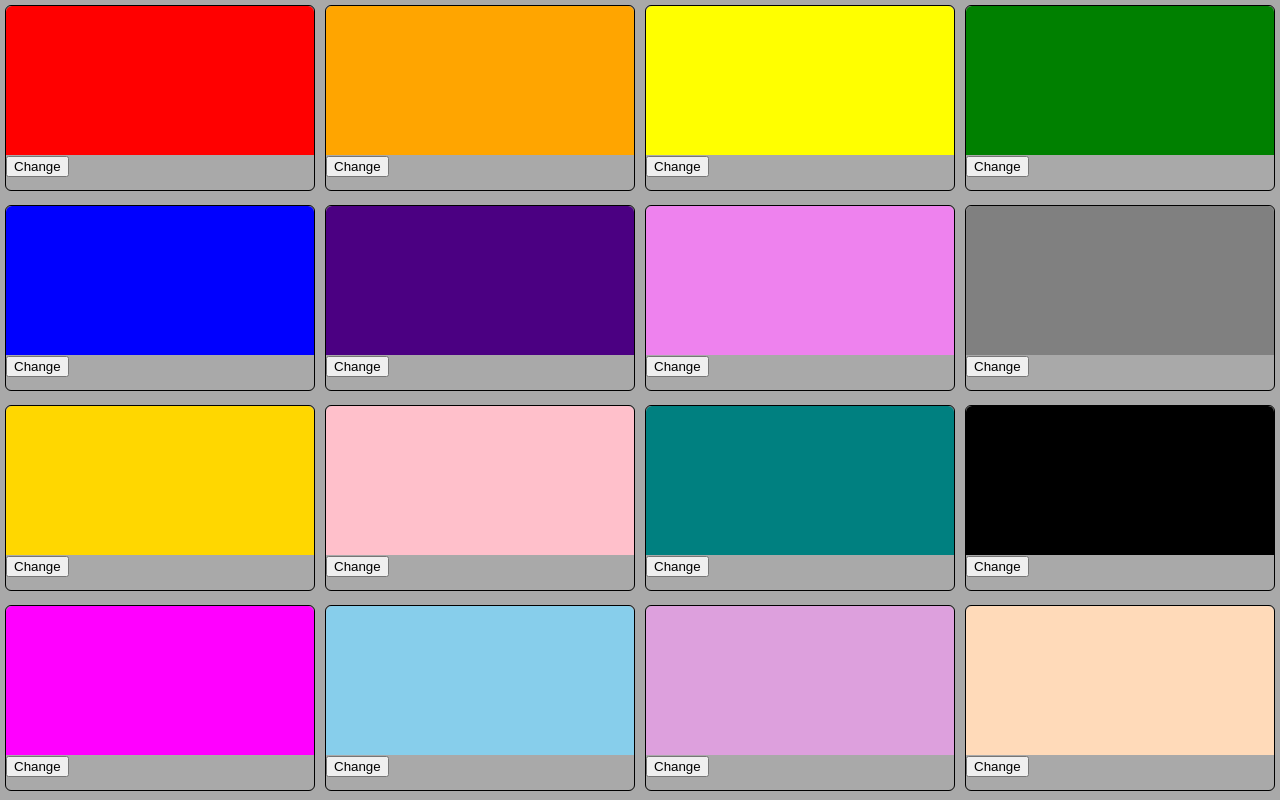
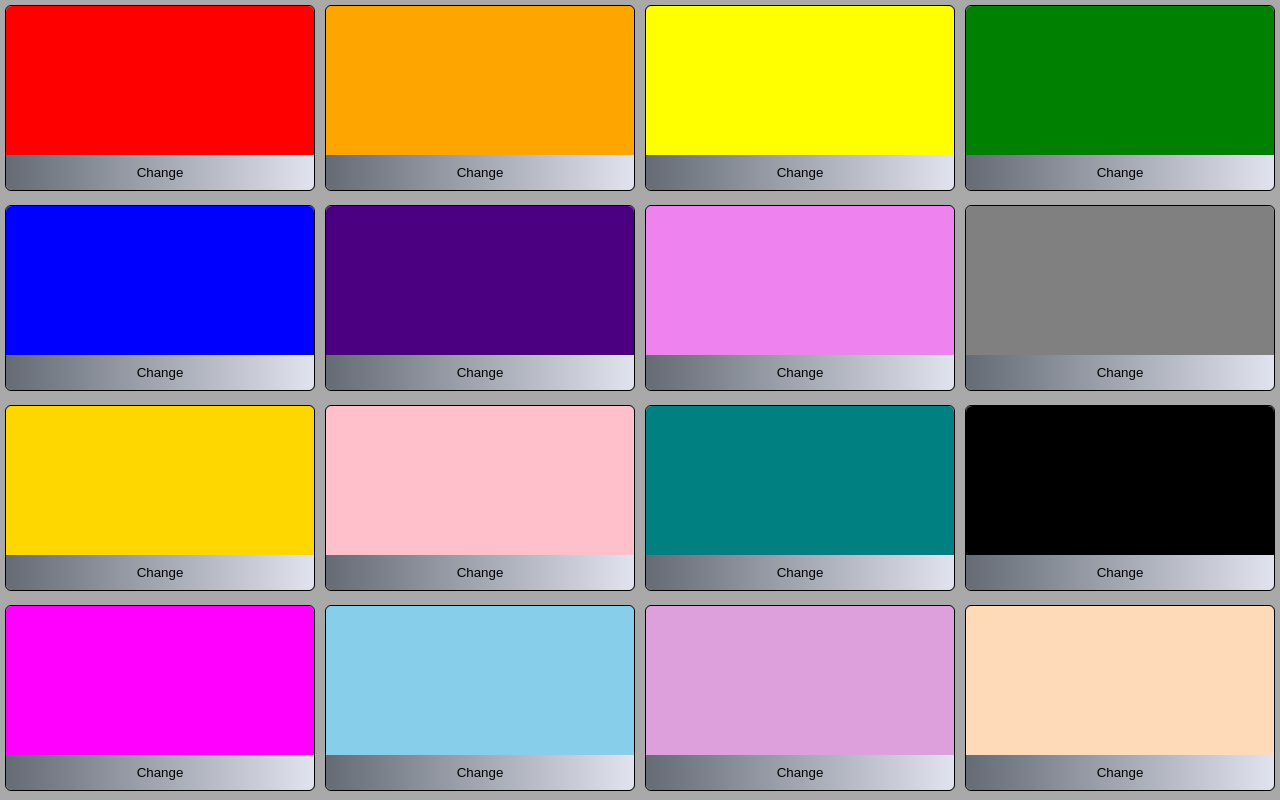
Before and after one commit to stephanedreyfus/react-colorboxes, a React (Create React App) app: page / in a window 1280 px wide. Built offline with nearby package versions, Linux system fonts and the light colour scheme.

Commit message:
Functioning well, button css tweaks.

```diff
--- a/src/Board.js
+++ b/src/Board.js
@@ -26,9 +26,14 @@ const randInt = (maxInt) => {
   return Math.floor(Math.random() * maxInt);
 }
 
-const clickHandler = (targetId) => {
-  // Might have to change targetId to string if not coerced.
-  let card = document.getElementById(targetId);
+const clickHandler = (currId) => {
+  // Ensure that a card other than target is changed.
+  let targetId = currId;
+  while (targetId === currId) {
+    targetId = randInt(colors.length);
+  }
+
+  let card = document.getElementById(targetId).firstChild;
   let newColor = colors[randInt(colors.length)];
 
   card.style.background = newColor;
--- a/src/ChangeBtn.css
+++ b/src/ChangeBtn.css
@@ -0,0 +1,8 @@
+.change {
+  width: 100%;
+  height: 19%;
+  border-radius: 0px 0px 6px 6px;
+  border: none;
+  padding: 0px;
+  background: linear-gradient(to right, rgb(100, 107, 117) , rgb(225, 227, 238));
+}
--- a/src/ChangeBtn.js
+++ b/src/ChangeBtn.js
@@ -4,7 +4,7 @@ import "./ChangeBtn.css";
 
 const ChangeBtn = ({ id, changeHandler }) => {
   return (
-    <button onClick={changeHandler}>Change</button>
+    <button className="change" onClick={() => changeHandler(id)}>Change</button>
   );
 }
 
```
